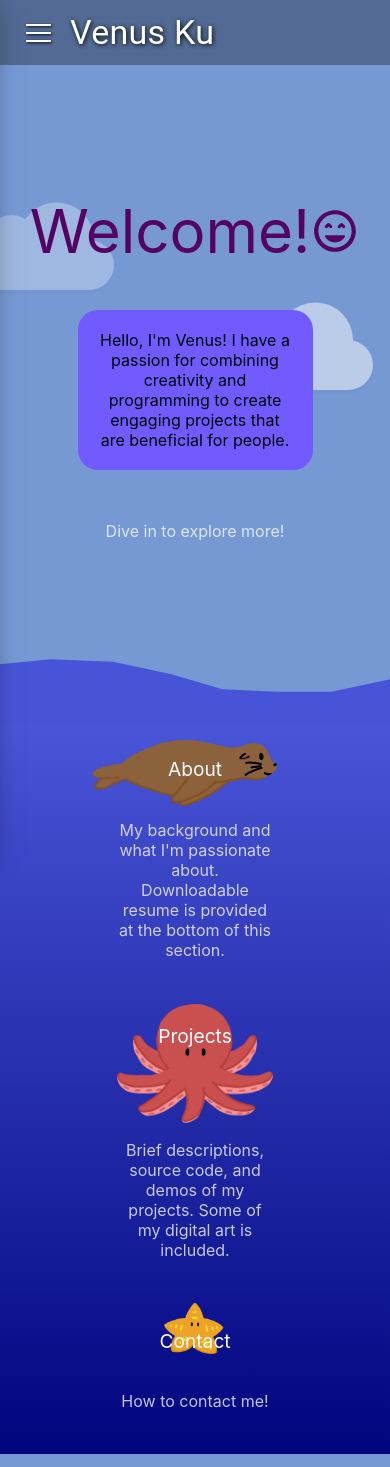
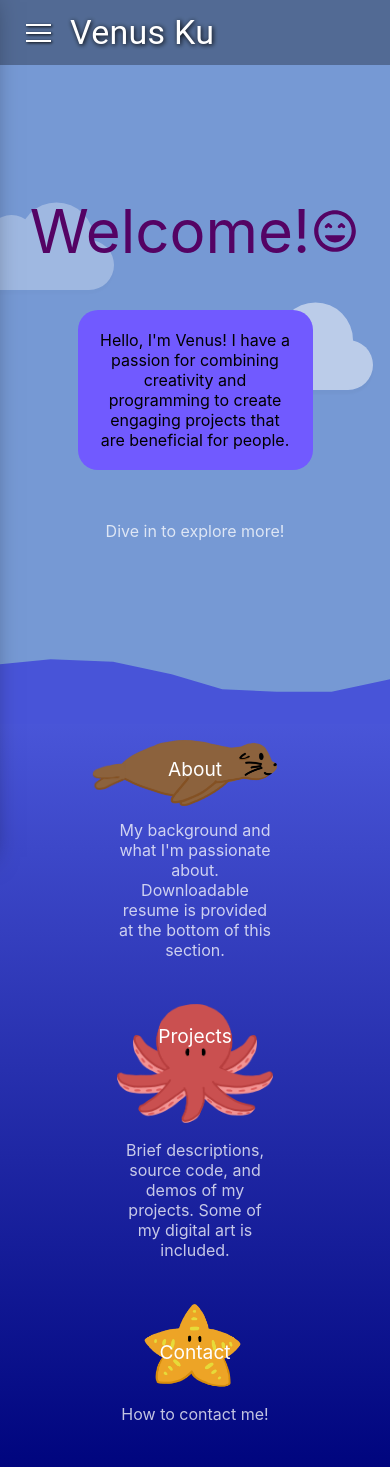
Before and after one commit to venuswku/venuswku.github.io, a React (Create React App) app: page / in a window 390 px wide. Built offline with nearby package versions, Linux system fonts and the light colour scheme.

Commit message:
starfish on home page is responsive now

```diff
--- a/src/Pages/Home/Home.css
+++ b/src/Pages/Home/Home.css
@@ -257,6 +257,13 @@
     z-index: 1;
 }
 
+/* when display screen is greater than or equal to 2000 pixels wide */
+@media (min-width: 2000px) {
+    .wave {
+        margin-top: -7%;
+    }
+}
+
 /* when display screen is less than or equal to 1024 pixels wide */
 @media (max-width: 1024px) {
     .about-name {
@@ -318,6 +325,11 @@
         margin-top: 7%;
         margin-left: -17%;
     }
+    .starfish {
+        width: 50%;
+        height: 50%;
+        margin-top: -5%;
+    }
 
     .about-name {
         margin-top: -5.8%;
@@ -326,6 +338,10 @@
     .projects-name {
         margin-top: -20%;
         margin-bottom: 18%;
+    }
+    .contact-name {
+        margin-top: -15%;
+        margin-bottom: 7%;
     }
     .section-description {
         font-size: medium;
@@ -369,6 +385,11 @@
         margin-top: 8%;
         margin-left: -22%;
     }
+    .starfish {
+        width: 65%;
+        height: 65%;
+        margin-top: -6.5%;
+    }
 
     .about-name {
         margin-top: -8.5%;
@@ -377,6 +398,10 @@
     .projects-name {
         margin-top: -25.5%;
         margin-bottom: 19.5%;
+    }
+    .contact-name {
+        margin-top: -20.5%;
+        margin-bottom: 6%;
     }
 }
 
@@ -394,6 +419,10 @@
     }
     .projects-name {
         margin-top: -26.3%;
+    }
+    .contact-name {
+        margin-top: -20%;
+        margin-bottom: 5%;
     }
 }
 
@@ -414,4 +443,8 @@
     .projects-name {
         margin-top: -27.3%;
     }
+    .contact-name {
+        margin-top: -20.5%;
+        margin-bottom: 3%;
+    }
 }
```
